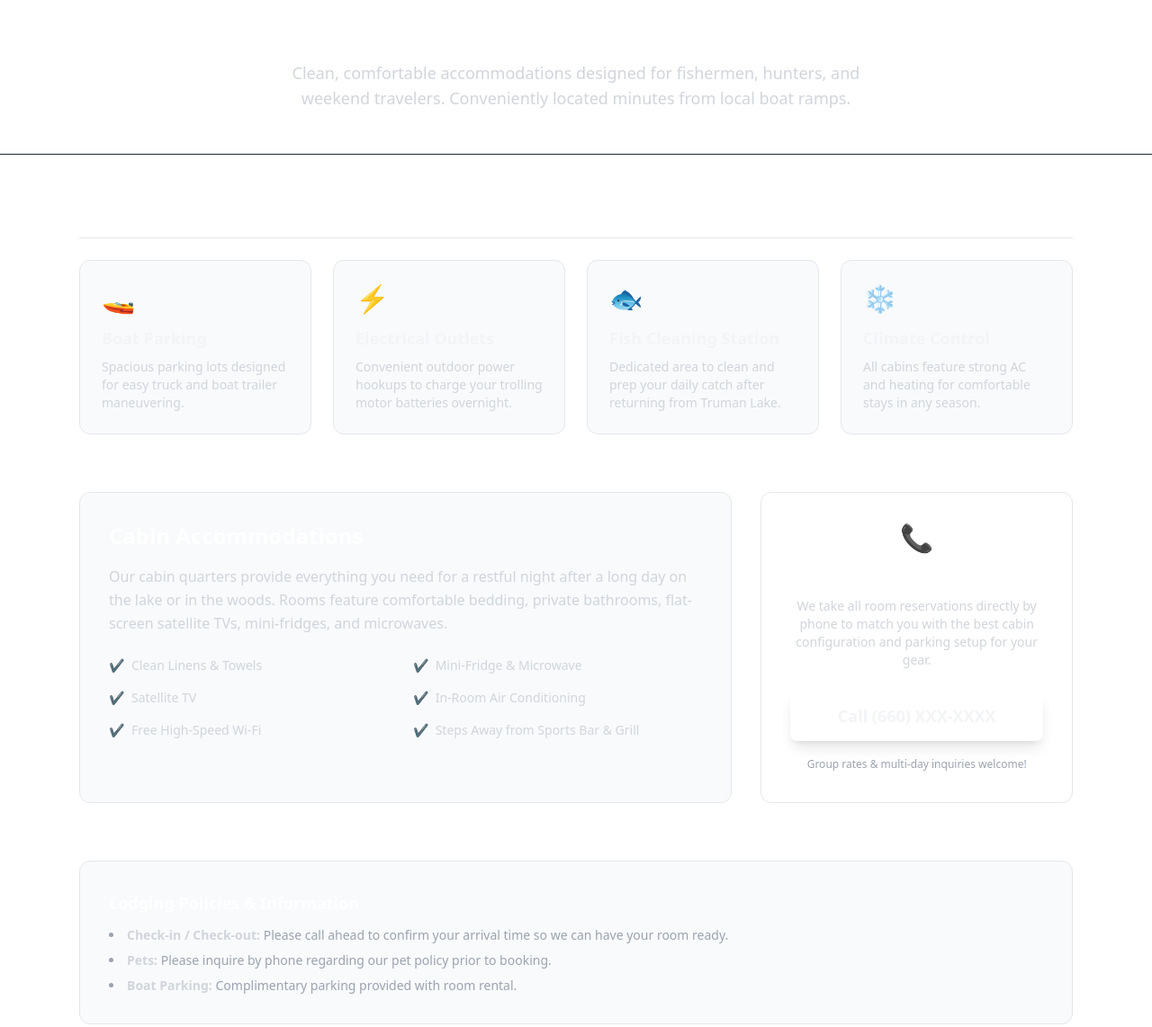
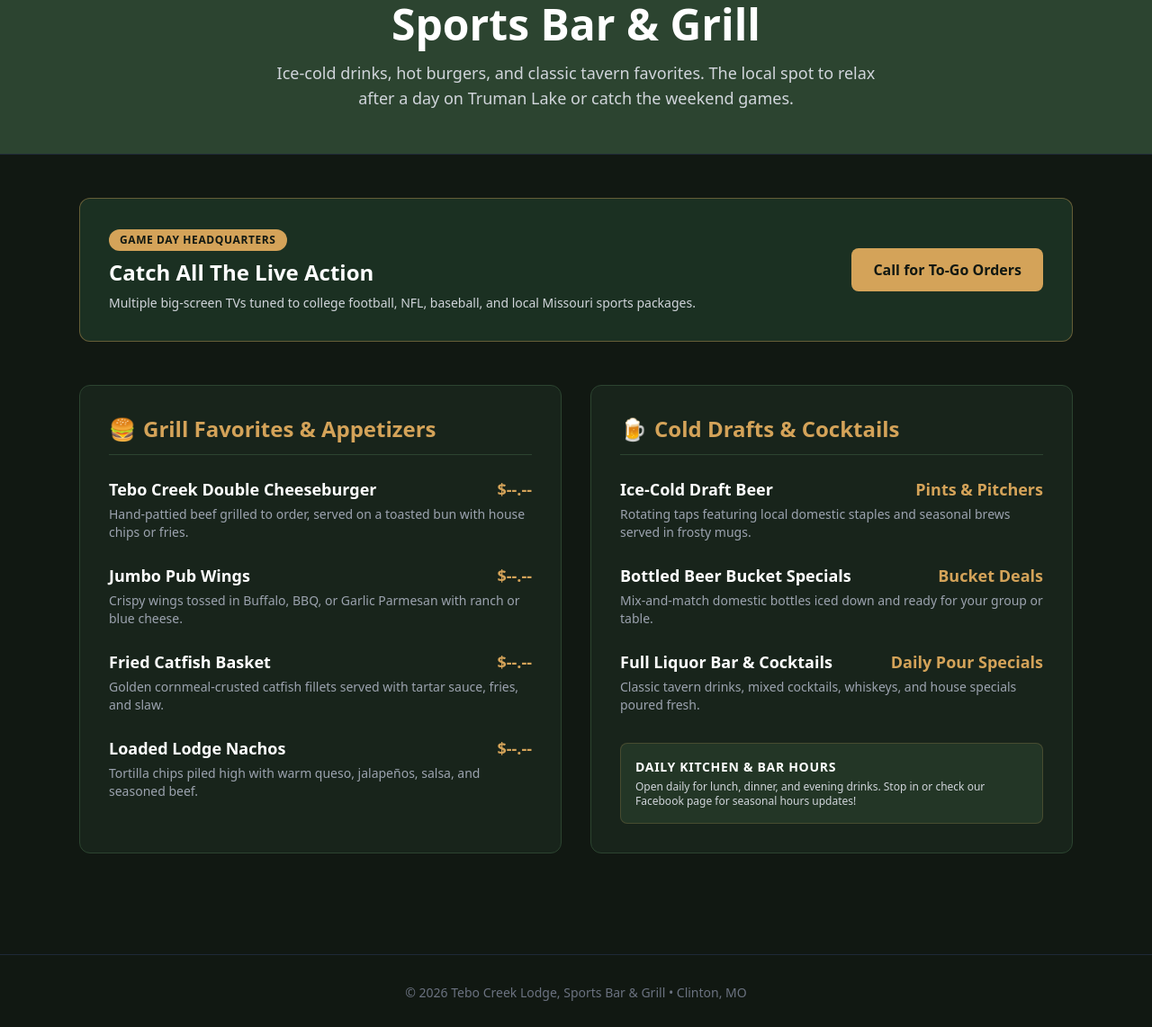
Before and after one commit to richlomeli239/tebocreeklodge, a plain HTML site: page lodging.html in a window 1280 px wide. Shown: the part 162-1304 px from the top of the page at 90% size. Drawn offline with nearby package versions, Linux system fonts and the light colour scheme.

Commit message:
Revise lodging.html for Sports Bar & Grill focus
Updated the title and description for the lodging page to reflect the new focus on the Sports Bar & Grill. Modified various sections to highlight menu items and game day features.

```diff
--- a/lodging.html
+++ b/lodging.html
@@ -3,8 +3,8 @@
 <head>
     <meta charset="UTF-8">
     <meta name="viewport" content="width=device-width, initial-scale=1.0">
-    <title>Lodging & Cabins | Tebo Creek Lodge Clinton MO</title>
-    <meta name="description" content="Clean, comfortable lodging and cabins near Truman Lake. Boat parking with electrical hookups, fish cleaning station, and air-conditioned rooms. Call to book!">
+    <title>Sports Bar & Grill | Tebo Creek Lodge Clinton MO</title>
+    <meta name="description" content="Tebo Creek Sports Bar & Grill near Truman Lake. Cold draft beer, juicy burgers, wings, daily lunch specials, and game day TV sports coverage. Stop in today!">
 
     <!-- Tailwind CSS CDN -->
     <script src="https://cdn.tailwindcss.com"></script>
@@ -13,11 +13,11 @@
             theme: {
                 extend: {
                     colors: {
-                    brandNavy: '#0F172A',   /* Deep Navy (Navbar, Headers & Primary Text) */
-                    brandBlue: '#1D4ED8',   /* Vibrant Blue (Buttons, Links & Highlight Accents) */
-                    brandLightBlue: '#EFF6FF', /* Light Blue Tint (Hero Background & Callouts) */
-                    brandCard: '#F8FAFC',   /* Off-White/Light Slate Card Backgrounds */
-                    brandBorder: '#E2E8F0'  /* Subtle Gray Borders */
+                        brandGreen: '#1B3022',
+                        brandAccent: '#2C4430',
+                        brandGold: '#D4A359',
+                        brandDark: '#111812',
+                        brandCard: '#18241B'
                     }
                 }
             }
@@ -28,8 +28,8 @@
 
     <!-- Sticky Mobile Call Header -->
     <div class="bg-brandGold text-brandDark font-bold text-center py-2.5 px-4 sticky top-0 z-50 shadow-lg flex justify-between items-center max-w-7xl mx-auto rounded-b-md w-full">
-        <span class="hidden md:inline text-sm font-semibold tracking-wide">Ready to reserve a cabin? Call us direct for availability & nightly rates!</span>
-        <span class="text-xs sm:text-sm md:hidden font-bold uppercase tracking-wider">Lodging Reservations</span>
+        <span class="hidden md:inline text-sm font-semibold tracking-wide">Questions or ordering to-go? Call the bar directly!</span>
+        <span class="text-xs sm:text-sm md:hidden font-bold uppercase tracking-wider">Bar & Takeout Line</span>
         <a href="tel:16600000000" class="bg-brandGreen text-white px-4 py-1.5 rounded-full text-xs sm:text-sm font-bold hover:bg-opacity-90 transition shadow-md flex items-center gap-1.5">
             <span>📞</span> <span>(660) XXX-XXXX</span>
         </a>
@@ -43,8 +43,8 @@
             </a>
             <div class="flex flex-wrap justify-center gap-6 font-medium text-sm tracking-wide">
                 <a href="index.html" class="text-gray-300 hover:text-brandGold transition">Home</a>
-                <a href="lodging.html" class="text-brandGold font-bold border-b-2 border-brandGold pb-0.5">Lodging & Cabins</a>
-                <a href="bar-and-grill.html" class="text-gray-300 hover:text-brandGold transition">Sports Bar & Grill</a>
+                <a href="lodging.html" class="text-gray-300 hover:text-brandGold transition">Lodging & Cabins</a>
+                <a href="bar-and-grill.html" class="text-brandGold font-bold border-b-2 border-brandGold pb-0.5">Sports Bar & Grill</a>
                 <a href="outdoors.html" class="text-gray-300 hover:text-brandGold transition">Truman Lake Fishing</a>
                 <a href="contact.html" class="text-gray-300 hover:text-brandGold transition">Location & Hours</a>
             </div>
@@ -54,9 +54,9 @@
     <!-- Page Header -->
     <header class="bg-brandAccent py-12 px-6 text-center border-b border-gray-800">
         <div class="max-w-4xl mx-auto">
-            <h1 class="text-4xl sm:text-5xl font-extrabold text-white mb-4">Truman Lake Cabin Lodging</h1>
+            <h1 class="text-4xl sm:text-5xl font-extrabold text-white mb-4">Sports Bar & Grill</h1>
             <p class="text-lg text-gray-300 max-w-2xl mx-auto">
-                Clean, comfortable accommodations designed for fishermen, hunters, and weekend travelers. Conveniently located minutes from local boat ramps.
+                Ice-cold drinks, hot burgers, and classic tavern favorites. The local spot to relax after a day on Truman Lake or catch the weekend games.
             </p>
         </div>
     </header>
@@ -64,77 +64,94 @@
     <!-- Main Content -->
     <main class="flex-grow max-w-6xl mx-auto px-6 py-12 w-full">
 
-        <!-- Sportsman Amenities Grid -->
-        <section class="mb-16">
-            <h2 class="text-2xl font-bold text-white mb-6 border-b border-brandAccent pb-3">Built for Outdoorsmen & Lake Visitors</h2>
-            <div class="grid sm:grid-cols-2 lg:grid-cols-4 gap-6">
-                <div class="bg-brandCard p-6 rounded-xl border border-brandAccent">
-                    <div class="text-3xl mb-3">🚤</div>
-                    <h3 class="text-lg font-bold text-brandGold mb-2">Boat Parking</h3>
-                    <p class="text-gray-300 text-sm">Spacious parking lots designed for easy truck and boat trailer maneuvering.</p>
+        <!-- Game Day Banner -->
+        <section class="bg-brandGreen p-6 sm:p-8 rounded-xl border border-brandGold/40 mb-12 flex flex-col sm:flex-row justify-between items-center gap-6">
+            <div>
+                <span class="bg-brandGold text-brandDark text-xs font-bold uppercase px-3 py-1 rounded-full tracking-wider mb-2 inline-block">Game Day Headquarters</span>
+                <h2 class="text-2xl font-extrabold text-white mb-2">Catch All The Live Action</h2>
+                <p class="text-gray-300 text-sm">Multiple big-screen TVs tuned to college football, NFL, baseball, and local Missouri sports packages.</p>
             </div>
-                <div class="bg-brandCard p-6 rounded-xl border border-brandAccent">
-                    <div class="text-3xl mb-3">⚡</div>
-                    <h3 class="text-lg font-bold text-brandGold mb-2">Electrical Outlets</h3>
-                    <p class="text-gray-300 text-sm">Convenient outdoor power hookups to charge your trolling motor batteries overnight.</p>
-                </div>
-                <div class="bg-brandCard p-6 rounded-xl border border-brandAccent">
-                    <div class="text-3xl mb-3">🐟</div>
-                    <h3 class="text-lg font-bold text-brandGold mb-2">Fish Cleaning Station</h3>
-                    <p class="text-gray-300 text-sm">Dedicated area to clean and prep your daily catch after returning from Truman Lake.</p>
-                </div>
-                <div class="bg-brandCard p-6 rounded-xl border border-brandAccent">
-                    <div class="text-3xl mb-3">❄️</div>
-                    <h3 class="text-lg font-bold text-brandGold mb-2">Climate Control</h3>
-                    <p class="text-gray-300 text-sm">All cabins feature strong AC and heating for comfortable stays in any season.</p>
-                </div>
-            </div>
+            <a href="tel:16600000000" class="bg-brandGold text-brandDark font-bold px-6 py-3 rounded-lg hover:bg-yellow-500 transition whitespace-nowrap">
+                Call for To-Go Orders
+            </a>
         </section>
 
-        <!-- Room Information & Rates Notice -->
-        <section class="grid md:grid-cols-3 gap-8 mb-16">
-            <div class="md:col-span-2 bg-brandCard p-8 rounded-xl border border-brandAccent">
-                <h2 class="text-2xl font-bold text-white mb-4">Cabin Accommodations</h2>
-                <p class="text-gray-300 leading-relaxed mb-6">
-                    Our cabin quarters provide everything you need for a restful night after a long day on the lake or in the woods. Rooms feature comfortable bedding, private bathrooms, flat-screen satellite TVs, mini-fridges, and microwaves.
-                </p>
-                <div class="grid sm:grid-cols-2 gap-4 text-sm text-gray-300">
-                    <div class="flex items-center gap-2"><span>✔</span> Clean Linens & Towels</div>
-                    <div class="flex items-center gap-2"><span>✔</span> Mini-Fridge & Microwave</div>
-                    <div class="flex items-center gap-2"><span>✔</span> Satellite TV</div>
-                    <div class="flex items-center gap-2"><span>✔</span> In-Room Air Conditioning</div>
-                    <div class="flex items-center gap-2"><span>✔</span> Free High-Speed Wi-Fi</div>
-                    <div class="flex items-center gap-2"><span>✔</span> Steps Away from Sports Bar & Grill</div>
+        <!-- Menu Grid -->
+        <div class="grid md:grid-cols-2 gap-8 mb-16">
+
+            <!-- Food Specials & Starters -->
+            <div class="bg-brandCard p-8 rounded-xl border border-brandAccent">
+                <h2 class="text-2xl font-bold text-brandGold mb-6 flex items-center gap-2 border-b border-brandAccent pb-3">
+                    <span>🍔</span> Grill Favorites & Appetizers
+                </h2>
+                <div class="space-y-6">
+                    <div>
+                        <div class="flex justify-between font-bold text-white text-lg">
+                            <span>Tebo Creek Double Cheeseburger</span>
+                            <span class="text-brandGold">$--.--</span>
+                        </div>
+                        <p class="text-gray-400 text-sm mt-1">Hand-pattied beef grilled to order, served on a toasted bun with house chips or fries.</p>
+                    </div>
+                    <div>
+                        <div class="flex justify-between font-bold text-white text-lg">
+                            <span>Jumbo Pub Wings</span>
+                            <span class="text-brandGold">$--.--</span>
+                        </div>
+                        <p class="text-gray-400 text-sm mt-1">Crispy wings tossed in Buffalo, BBQ, or Garlic Parmesan with ranch or blue cheese.</p>
+                    </div>
+                    <div>
+                        <div class="flex justify-between font-bold text-white text-lg">
+                            <span>Fried Catfish Basket</span>
+                            <span class="text-brandGold">$--.--</span>
+                        </div>
+                        <p class="text-gray-400 text-sm mt-1">Golden cornmeal-crusted catfish fillets served with tartar sauce, fries, and slaw.</p>
+                    </div>
+                    <div>
+                        <div class="flex justify-between font-bold text-white text-lg">
+                            <span>Loaded Lodge Nachos</span>
+                            <span class="text-brandGold">$--.--</span>
+                        </div>
+                        <p class="text-gray-400 text-sm mt-1">Tortilla chips piled high with warm queso, jalapeños, salsa, and seasoned beef.</p>
+                    </div>
                 </div>
             </div>
 
-            <!-- Call to Book Card -->
-            <div class="bg-brandGreen p-8 rounded-xl border border-brandGold/40 text-center flex flex-col justify-between">
+            <!-- Drinks & Beer Specials -->
+            <div class="bg-brandCard p-8 rounded-xl border border-brandAccent">
+                <h2 class="text-2xl font-bold text-brandGold mb-6 flex items-center gap-2 border-b border-brandAccent pb-3">
+                    <span>🍺</span> Cold Drafts & Cocktails
+                </h2>
+                <div class="space-y-6">
                     <div>
-                    <span class="text-3xl mb-2 block">📞</span>
-                    <h3 class="text-2xl font-extrabold text-white mb-2">Reserve Your Stay</h3>
-                    <p class="text-gray-300 text-sm mb-6">
-                        We take all room reservations directly by phone to match you with the best cabin configuration and parking setup for your gear.
-                    </p>
+                        <div class="flex justify-between font-bold text-white text-lg">
+                            <span>Ice-Cold Draft Beer</span>
+                            <span class="text-brandGold">Pints & Pitchers</span>
+                        </div>
+                        <p class="text-gray-400 text-sm mt-1">Rotating taps featuring local domestic staples and seasonal brews served in frosty mugs.</p>
                     </div>
                     <div>
-                    <a href="tel:16600000000" class="block bg-brandGold text-brandDark font-extrabold text-lg py-3.5 px-4 rounded-lg hover:bg-yellow-500 transition shadow-lg mb-3">
-                        Call (660) XXX-XXXX
-                    </a>
-                    <span class="text-xs text-gray-400">Group rates & multi-day inquiries welcome!</span>
+                        <div class="flex justify-between font-bold text-white text-lg">
+                            <span>Bottled Beer Bucket Specials</span>
+                            <span class="text-brandGold">Bucket Deals</span>
+                        </div>
+                        <p class="text-gray-400 text-sm mt-1">Mix-and-match domestic bottles iced down and ready for your group or table.</p>
+                    </div>
+                    <div>
+                        <div class="flex justify-between font-bold text-white text-lg">
+                            <span>Full Liquor Bar & Cocktails</span>
+                            <span class="text-brandGold">Daily Pour Specials</span>
+                        </div>
+                        <p class="text-gray-400 text-sm mt-1">Classic tavern drinks, mixed cocktails, whiskeys, and house specials poured fresh.</p>
                     </div>
                 </div>
-        </section>
 
-        <!-- Policies Card -->
-        <section class="bg-brandCard p-8 rounded-xl border border-brandAccent text-sm text-gray-400">
-            <h3 class="text-lg font-bold text-white mb-3">Lodging Policies & Information</h3>
-            <ul class="list-disc list-inside space-y-2">
-                <li><strong class="text-gray-300">Check-in / Check-out:</strong> Please call ahead to confirm your arrival time so we can have your room ready.</li>
-                <li><strong class="text-gray-300">Pets:</strong> Please inquire by phone regarding our pet policy prior to booking.</li>
-                <li><strong class="text-gray-300">Boat Parking:</strong> Complimentary parking provided with room rental.</li>
-            </ul>
-        </section>
+                <div class="mt-8 bg-brandAccent/60 p-4 rounded-lg border border-brandGold/20">
+                    <h3 class="font-bold text-white text-sm uppercase tracking-wider mb-1">Daily Kitchen & Bar Hours</h3>
+                    <p class="text-xs text-gray-300">Open daily for lunch, dinner, and evening drinks. Stop in or check our Facebook page for seasonal hours updates!</p>
+                </div>
+            </div>
+
+        </div>
 
     </main>
 
```
Lines whose indentation alone changed are shown as unchanged.
